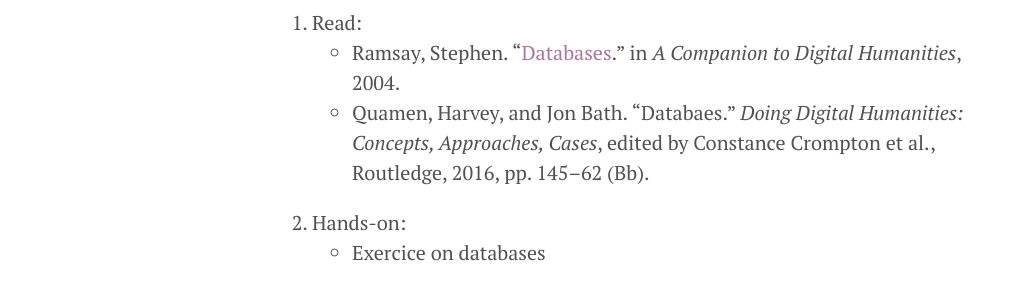
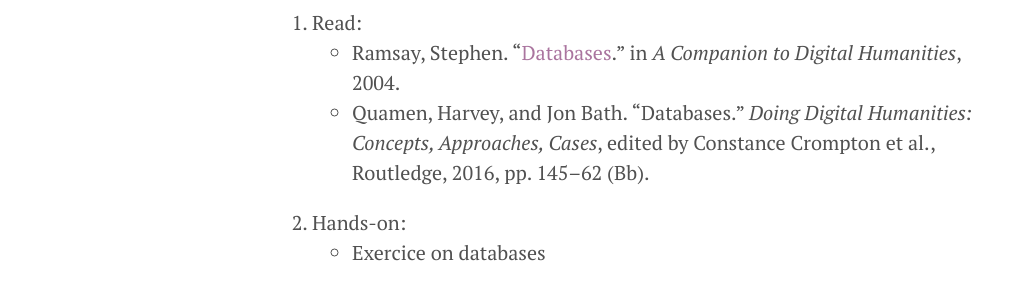
Before and after one commit to susannalles/DHPracticum_Spring23, a Jekyll site: the page built from schedule.md, in a window 1280 px wide and 900 px high, scrolled down 6688 px. Shown: the part 161-454 px from the top of the window, without its empty margins (8-1020 px from the left). Built offline with Jekyll 4.4.1, drawn with Linux system fonts in a browser that asks for light colours.

Commit message:
Update schedule.md

```diff
--- a/schedule.md
+++ b/schedule.md
@@ -167,7 +167,7 @@ Our class will be interchanged with the [Digital Humanities Research Institute](
 
 1. Read:
   - Ramsay, Stephen. “[Databases](http://digitalhumanities.org/companion/view?docId=blackwell/9781405103213/9781405103213.xml&chunk.id=ss1-3-3&toc.id=0&brand=9781405103213_brand).” in *A Companion to Digital Humanities*, 2004.
-  - Quamen, Harvey, and Jon Bath. “Databaes.” *Doing Digital Humanities: Concepts, Approaches, Cases*, edited by Constance Crompton et al., Routledge, 2016, pp. 145–62 (Bb).
+  - Quamen, Harvey, and Jon Bath. “Databases.” *Doing Digital Humanities: Concepts, Approaches, Cases*, edited by Constance Crompton et al., Routledge, 2016, pp. 145–62 (Bb).
 2. Hands-on:
   - Exercice on databases
 
```
